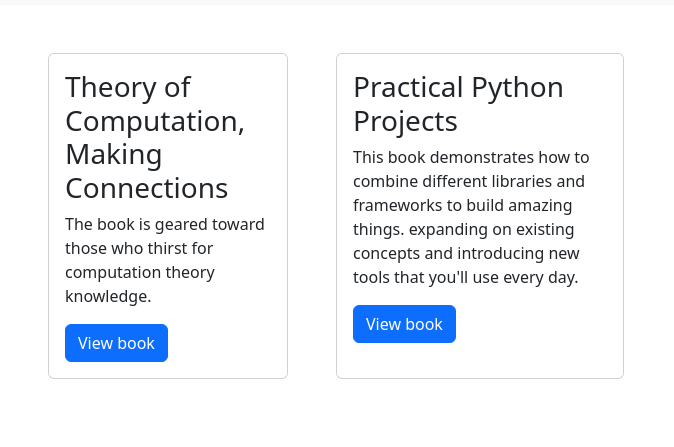
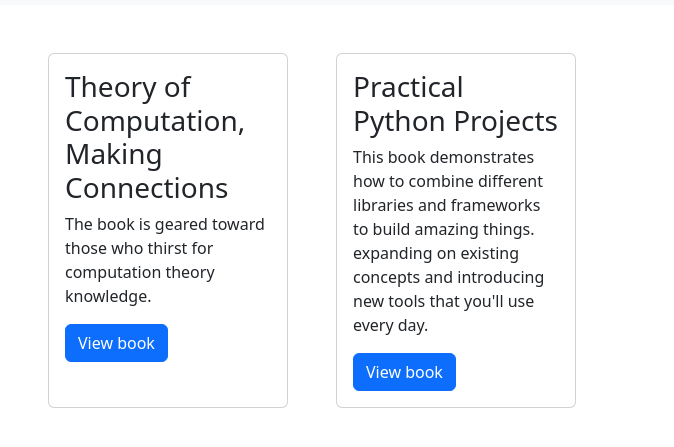
Before and after one commit to TUWAIQ-PYTHON-5/LAB_CSS, a plain HTML site: page index.html in a window 1280 px wide. Shown: the part 51-498 px from the top of the page, without its empty margins (0-674 px from the left). Drawn offline with nearby package versions, Linux system fonts and the light colour scheme.

Commit message:
Lab CSS edit

```diff
--- a/index.html
+++ b/index.html
@@ -41,7 +41,7 @@
               <a href="#" class="btn btn-primary">View book</a>
             </div>
           </div>
-          <div class="card ms-5" style="width: 18rem;">
+          <div class="card ms-5" style="width: 15rem;">
             <div class="card-body">
               <h3 class="card-title">Practical Python Projects</h3>
               <p class="card-text">This book demonstrates how to combine different libraries and frameworks to build amazing things.
```
